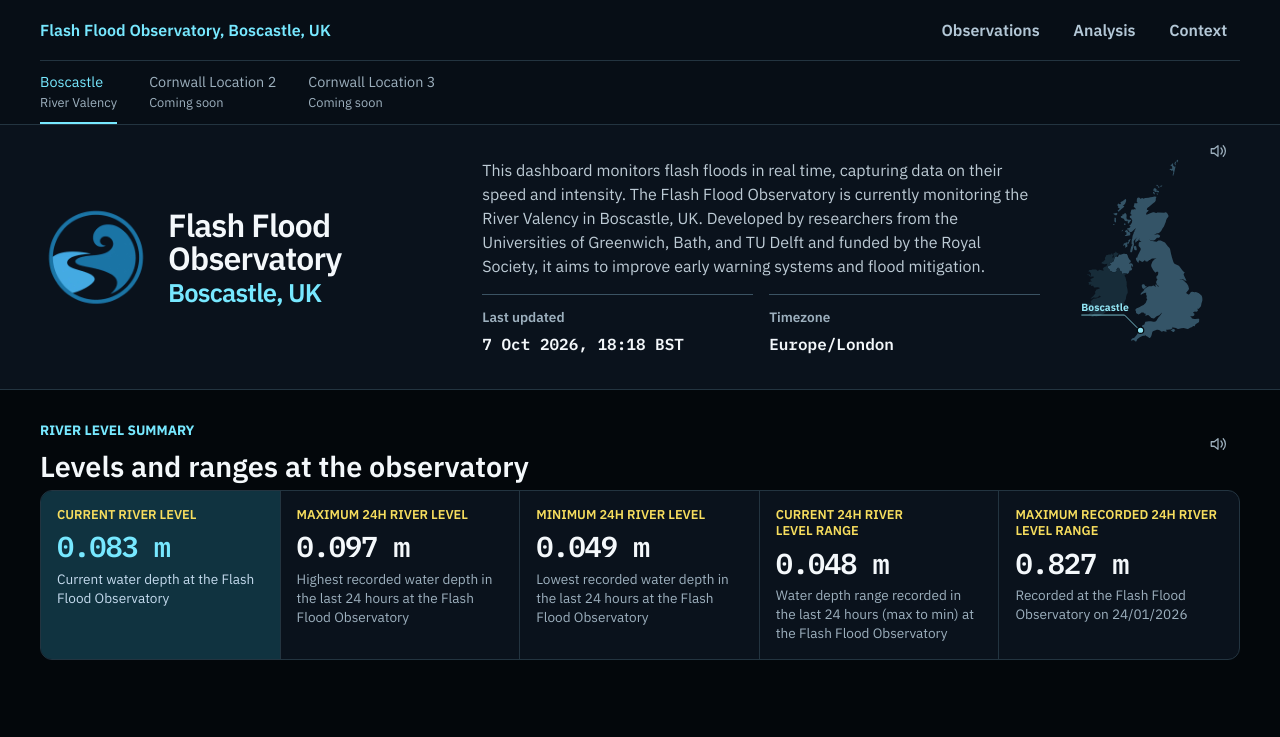
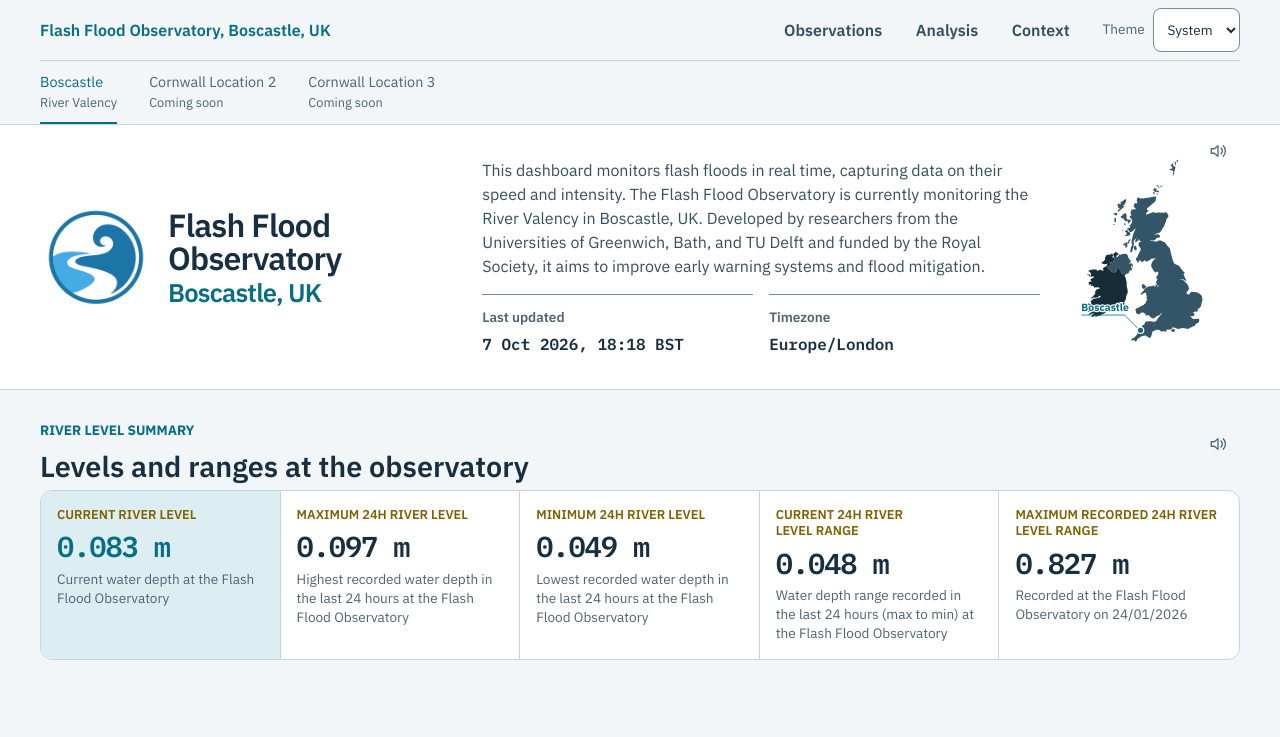
Before and after one commit to orfeasa/flashfloodobservatory.com, a website: page public/v3/index.html in a window 1280 px wide. Shown: the top 737 px of the page. Drawn offline with nearby package versions, Linux system fonts and the light colour scheme.

Commit message:
Add system-aware light and dark themes to V3

```diff
--- a/public/v3/app.js
+++ b/public/v3/app.js
@@ -25,7 +25,36 @@ let responseChart;
 let historicalRangeChart;
 let displayTimeZone = "UTC";
 
+const darkChartPalette = {...chartPalette};
+function setupTheme() {
+  const root = document.documentElement;
+  const select = document.getElementById("themeSelect");
+  const system = window.matchMedia("(prefers-color-scheme: dark)");
+  let preference = root.dataset.themePreference || "system";
+  if (!["system", "light", "dark"].includes(preference)) preference = "system";
+  function apply() {
+    const theme = preference === "system" ? (system.matches ? "dark" : "light") : preference;
+    root.dataset.theme = theme;
+    root.dataset.themePreference = preference;
+    select.value = preference;
+    document.querySelector('meta[name="theme-color"]').content = theme === "light" ? "#f2f6f8" : "#070e16";
+    Object.assign(chartPalette, theme === "light" ? {
+      river:"#087c96", riverFill:"rgba(8,124,150,0.20)", rain:"#2457a7", rainFill:"rgba(36,87,167,0.72)",
+      moss:"#217744", ink:"#172f40", muted:"#4c6475", grid:"rgba(53,83,104,0.18)", paper:"#ffffff"
+    } : darkChartPalette);
+    if (dashboardPayload) { renderDashboardPanels(); renderAnalysisPanels(); }
+  }
+  select.onchange = () => {
+    preference = select.value;
+    try { if (preference === "system") localStorage.removeItem("ffo-v3-theme"); else localStorage.setItem("ffo-v3-theme", preference); } catch (_) {}
+    apply();
+  };
+  system.addEventListener("change", () => { if (preference === "system") apply(); });
+  apply();
+}
+
 async function main() {
+  setupTheme();
   try {
     const response = await fetch(payloadPath, { cache: "no-store" });
     if (!response.ok) {
--- a/public/v3/index.html
+++ b/public/v3/index.html
@@ -10,6 +10,17 @@
       content="Public dashboard for the Flash Flood Observatory on the River Valency in Boscastle."
     >
     <title>Flash Flood Observatory — Boscastle, UK</title>
+    <script>
+      // Resolve before styles paint; unavailable storage must not block rendering.
+      (() => {
+        let preference = "system";
+        try { preference = localStorage.getItem("ffo-v3-theme") || "system"; } catch (_) {}
+        if (!["system", "light", "dark"].includes(preference)) preference = "system";
+        document.documentElement.dataset.themePreference = preference;
+        document.documentElement.dataset.theme = preference === "system"
+          ? (matchMedia("(prefers-color-scheme: dark)").matches ? "dark" : "light") : preference;
+      })();
+    </script>
     <link rel="icon" href="../assets/brand/site-mark-small.webp" type="image/webp">
     <link rel="preconnect" href="https://fonts.googleapis.com">
     <link rel="preconnect" href="https://fonts.gstatic.com" crossorigin>
@@ -17,9 +28,9 @@
       href="https://fonts.googleapis.com/css2?family=IBM+Plex+Mono:wght@500;600&amp;family=IBM+Plex+Sans:wght@400;500;600;700&amp;display=swap"
       rel="stylesheet"
     >
-    <link rel="stylesheet" href="styles.css?v=20261007e">
+    <link rel="stylesheet" href="styles.css?v=20261007f">
     <script src="https://cdn.jsdelivr.net/npm/chart.js@4.4.2/dist/chart.umd.min.js" defer></script>
-    <script src="app.js?v=20261007e" defer></script>
+    <script src="app.js?v=20261007f" defer></script>
   </head>
   <body>
     <a class="skip-link" href="#mainContent">Skip to observations</a>
@@ -33,6 +44,11 @@
           <a href="#analysis">Analysis</a>
           <a href="#context">Context</a>
         </nav>
+        <label class="theme-control" for="themeSelect"><span>Theme</span>
+          <select id="themeSelect" aria-label="Colour theme">
+            <option value="system">System</option><option value="light">Light</option><option value="dark">Dark</option>
+          </select>
+        </label>
       </div>
       <nav class="observatory-nav content-frame" aria-label="Observatories">
         <a href="#top" aria-current="page">Boscastle <span>River Valency</span></a>
--- a/public/v3/styles.css
+++ b/public/v3/styles.css
@@ -1509,3 +1509,55 @@ h3, .data-panel-head h3[hidden] + .panel-subtitle { font-size: 1.25rem; }
 @media (max-width: 24rem) {
   #heatmapPeriodSelect { font-size: .75rem; font-weight: 500; }
 }
+
+/* Theme roles: preserve dark identity; use cool paper and deep teal in daylight. */
+:root { --header-surface: #070e16; --selected-surface: #103340; --category: #f7de5e; }
+:root[data-theme="light"] {
+  color-scheme: light;
+  --canvas: #f2f6f8; --canvas-deep: #e9f0f4; --surface: #ffffff;
+  --navy: #172f40; --navy-soft: #e9f0f4; --navy-pale: #e4eef3;
+  --ink: #172f40; --ink-soft: #344f61; --muted: #4c6475;
+  --line: #c7d5de; --line-strong: #728c9e;
+  --cyan: #086e85; --cobalt-dark: #086e85; --cobalt: #2457a7;
+  --rain: #2457a7; --river: #087c96; --history: #806000; --event: #806000;
+  --category: #806000; --focus: #806000; --header-surface: #f2f6f8; --selected-surface: #dceef2;
+  --success: #196638; --success-pale: #e7f3e9;
+  --warning: #785900; --warning-pale: #fff2ce;
+  --danger: #a52f29; --danger-pale: #fbe9e7;
+}
+.site-header { background: var(--header-surface); }
+* { scrollbar-color: var(--line-strong) var(--canvas-deep); }
+::selection { color: var(--canvas); background: var(--cyan); }
+.summary-card--current, .window-button[aria-pressed="true"] { background: var(--selected-surface); }
+.summary-card .section-label, .panel-signal { color: var(--category); }
+.theme-control { display: flex; align-items: center; gap: .5rem; color: var(--muted); font-size: .85rem; }
+.theme-control select { min-height: 44px; padding: .4rem .6rem; font: inherit; color: var(--ink); background: var(--surface); border: 1px solid var(--line-strong); border-radius: var(--radius-control); }
+:root[data-theme="light"] .section-nav a { color: var(--ink-soft); }
+:root[data-theme="light"] .section-nav a:hover { color: var(--cyan); background: var(--selected-surface); }
+:root[data-theme="light"] .summary-card--current .summary-note,
+:root[data-theme="light"] .footer-contact-value,
+:root[data-theme="light"] .footer-note { color: var(--muted); }
+:root[data-theme="light"] .context-chip { color: var(--cyan); background: var(--selected-surface); }
+:root[data-theme="light"] #mapMarker circle { fill: var(--cyan); stroke: var(--surface); }
+:root[data-theme="light"] #mapMarker path { stroke: var(--cyan); }
+:root[data-theme="light"] #mapLabel { fill: var(--cyan); }
+:root[data-theme="light"] .heatmap-frame { background: #e4ecf1; }
+:root[data-theme="light"] #heatmapWeekOutline { stroke: #9a7300; }
+:root[data-theme="light"] .level-heatmap-cell--selected,
+:root[data-theme="light"] .level-heatmap-cell:hover,
+:root[data-theme="light"] .level-heatmap-cell:focus { stroke: #9a7300; }
+@media (min-width: 62rem) {
+  .masthead { grid-template-columns: minmax(0,1fr) auto auto; column-gap: 1.25rem; }
+}
+@media (max-width: 61.999rem) {
+  .masthead { grid-template-columns: minmax(0,1fr) auto; column-gap: .5rem; }
+  .identity { grid-column: 1; }
+  .theme-control { grid-column: 2; grid-row: 1; }
+  .theme-control > span { display: none; }
+  .section-nav { grid-column: 1 / -1; }
+}
+:root[data-theme="light"] .site-footer { background: var(--canvas-deep); }
+:root[data-theme="light"] .footer-main p,
+:root[data-theme="light"] .footer-contact-label { color: var(--muted); }
+:root[data-theme="light"] .footer-contact .control-label { color: var(--cyan); }
+:root[data-theme="light"] #mapLabel { paint-order: stroke; stroke: var(--surface); stroke-width: 3px; stroke-linejoin: round; }
```
Also changed, not shown: tests/v3.test.cjs (+24 -0 lines), README.md.
